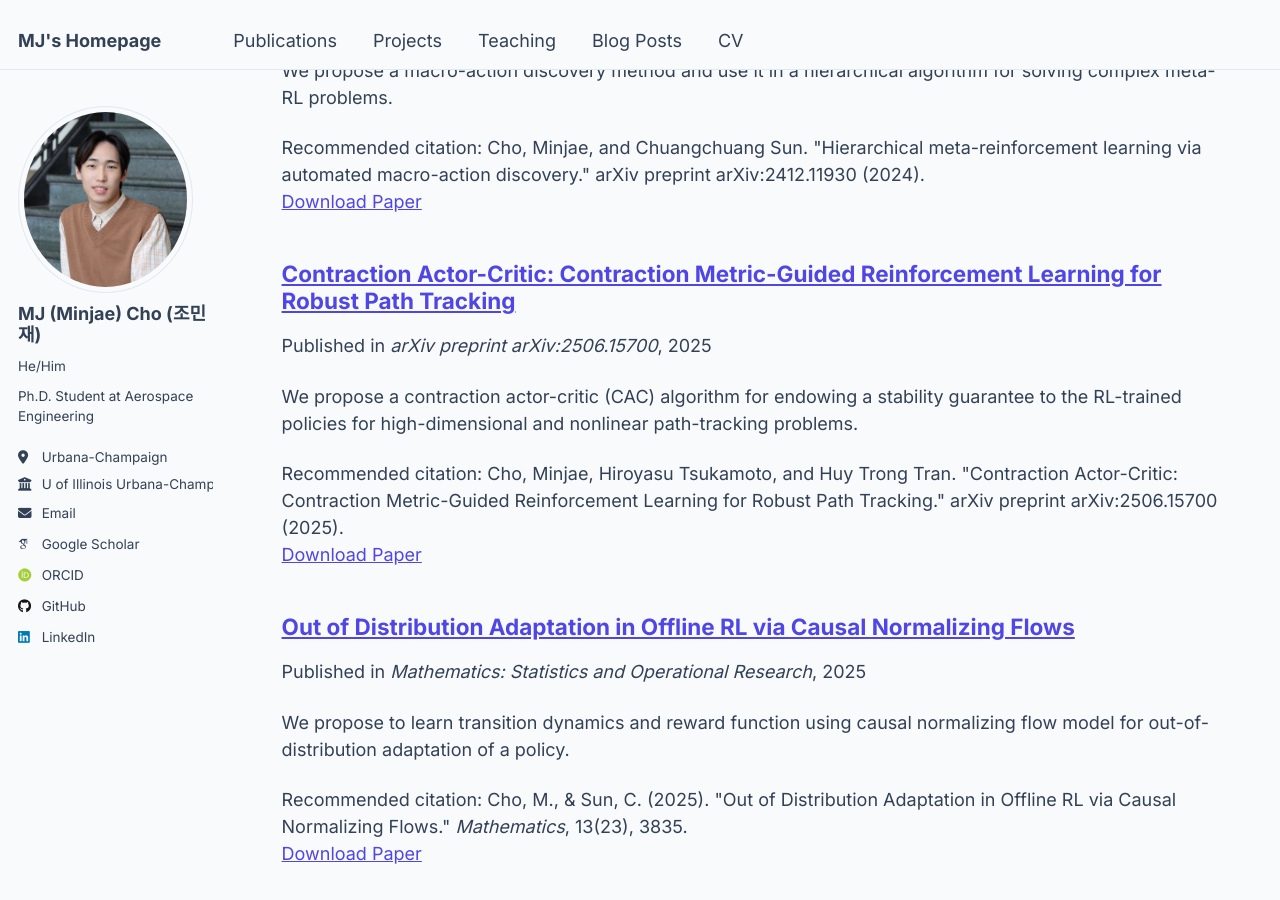
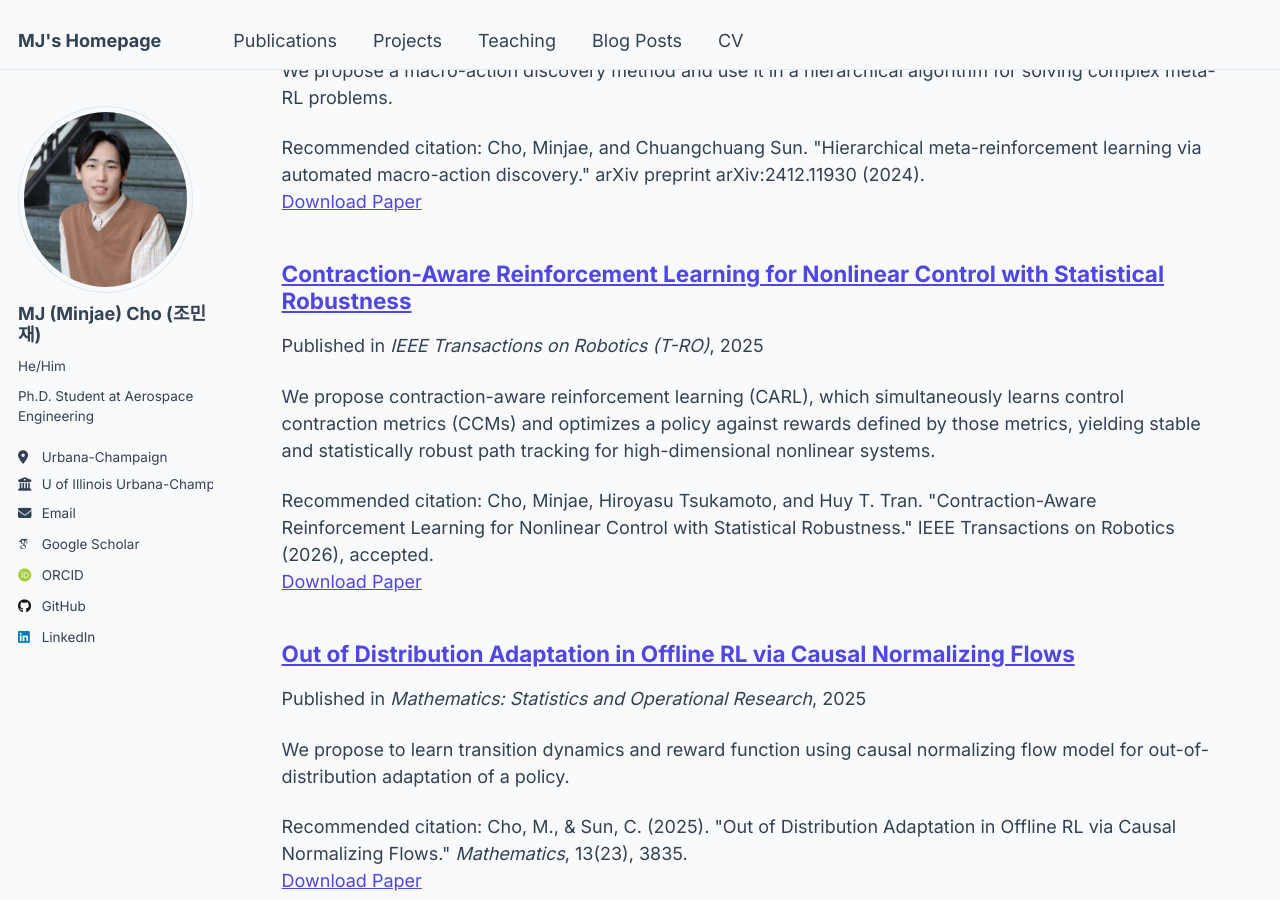
Before and after one commit to Mgineer117/Mgineer117.github.io, a Jekyll site: the page built from _pages/collection-archive.html, in a window 1280 px wide and 900 px high, scrolled down 1110 px. Built offline with Jekyll 4.4.1, drawn with Linux system fonts in a browser that asks for light colours; some web fonts are replaced.

Commit message:
Update CARL publication record and teaser
- Retitle to "Contraction-Aware Reinforcement Learning for Nonlinear
  Control with Statistical Robustness" (arXiv:2506.15700)
- Move from preprints to journals; venue is now IEEE Transactions on
  Robotics (T-RO), accepted
- Rename publication file CAC -> CARL (permalink unchanged)
- Update homepage card to "Contraction-Aware RL (CARL)"
- Replace teaser with 4x-speed GIF (640x358, 7.65s, 5.0MB)

Co-Authored-By: Claude Opus 5 <noreply@anthropic.com>

```diff
--- a/_publications/2025-05-28-CAC.md
+++ /dev/null
@@ -1,18 +0,0 @@
----
-title: "Contraction Actor-Critic: Contraction Metric-Guided Reinforcement Learning for Robust Path Tracking"
-collection: publications
-category: preprints
-venue: 'arXiv preprint arXiv:2506.15700'
-paperurl: 'https://arxiv.org/pdf/2506.15700?'
-codeurl: 'https://github.com/Mgineer117/CAC'
-date: 2025-05-28
-teaser: '/files/CAC/carl.gif'
-excerpt: 'We propose a contraction actor-critic (CAC) algorithm for endowing a stability guarantee to the RL-trained policies for high-dimensional and nonlinear path-tracking problems.'
-permalink: /publication/2025-05-28-CAC
-tags:
-  - Safe RL
-  - Robotics
-citation: 'Cho, Minjae, Hiroyasu Tsukamoto, and Huy Trong Tran. "Contraction Actor-Critic: Contraction Metric-Guided Reinforcement Learning for Robust Path Tracking." arXiv preprint arXiv:2506.15700 (2025).'
-mathjax: true
----
-To be updated.
--- /dev/null
+++ b/_publications/2025-05-28-CARL.md
@@ -0,0 +1,18 @@
+---
+title: "Contraction-Aware Reinforcement Learning for Nonlinear Control with Statistical Robustness"
+collection: publications
+category: journals
+venue: 'IEEE Transactions on Robotics (T-RO)'
+paperurl: 'https://arxiv.org/pdf/2506.15700?'
+codeurl: 'https://github.com/Mgineer117/CAC'
+date: 2025-05-28
+teaser: '/files/CAC/carl.gif'
+excerpt: 'We propose contraction-aware reinforcement learning (CARL), which simultaneously learns control contraction metrics (CCMs) and optimizes a policy against rewards defined by those metrics, yielding stable and statistically robust path tracking for high-dimensional nonlinear systems.'
+permalink: /publication/2025-05-28-CAC
+tags:
+  - Safe RL
+  - Robotics
+citation: 'Cho, Minjae, Hiroyasu Tsukamoto, and Huy T. Tran. "Contraction-Aware Reinforcement Learning for Nonlinear Control with Statistical Robustness." IEEE Transactions on Robotics (2026), accepted.'
+mathjax: true
+---
+To be updated.
```
Also changed, not shown: _pages/about.md (+3 -3 lines), 1 other file.
